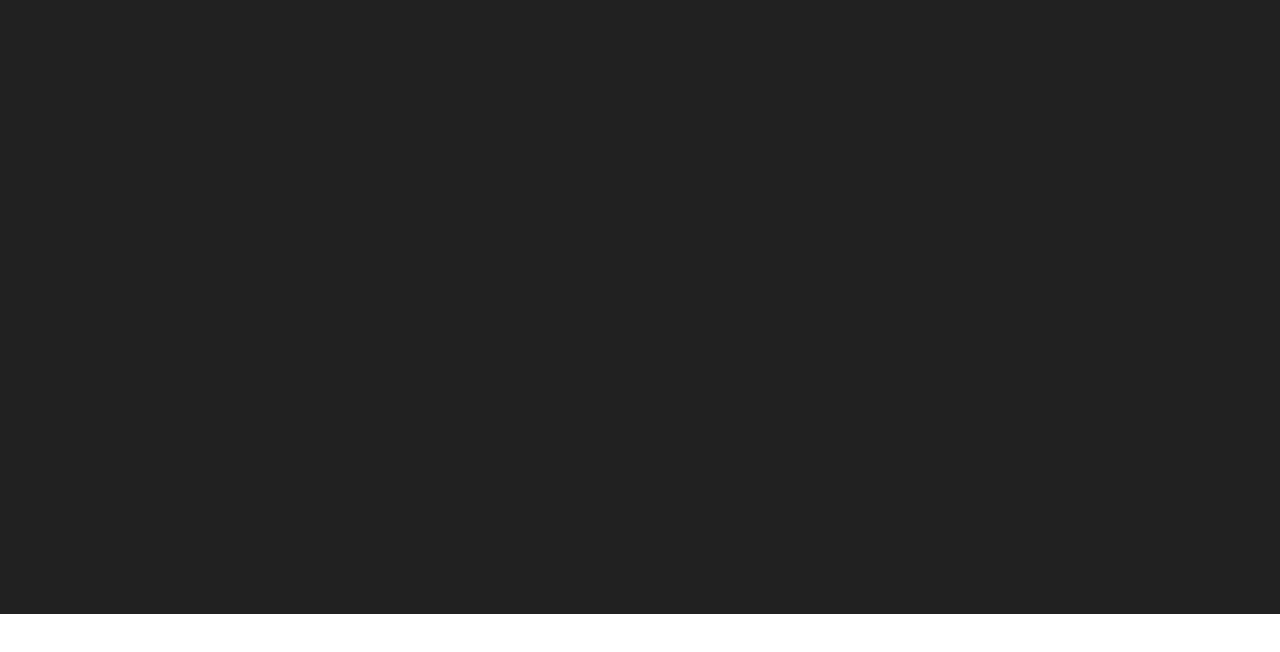
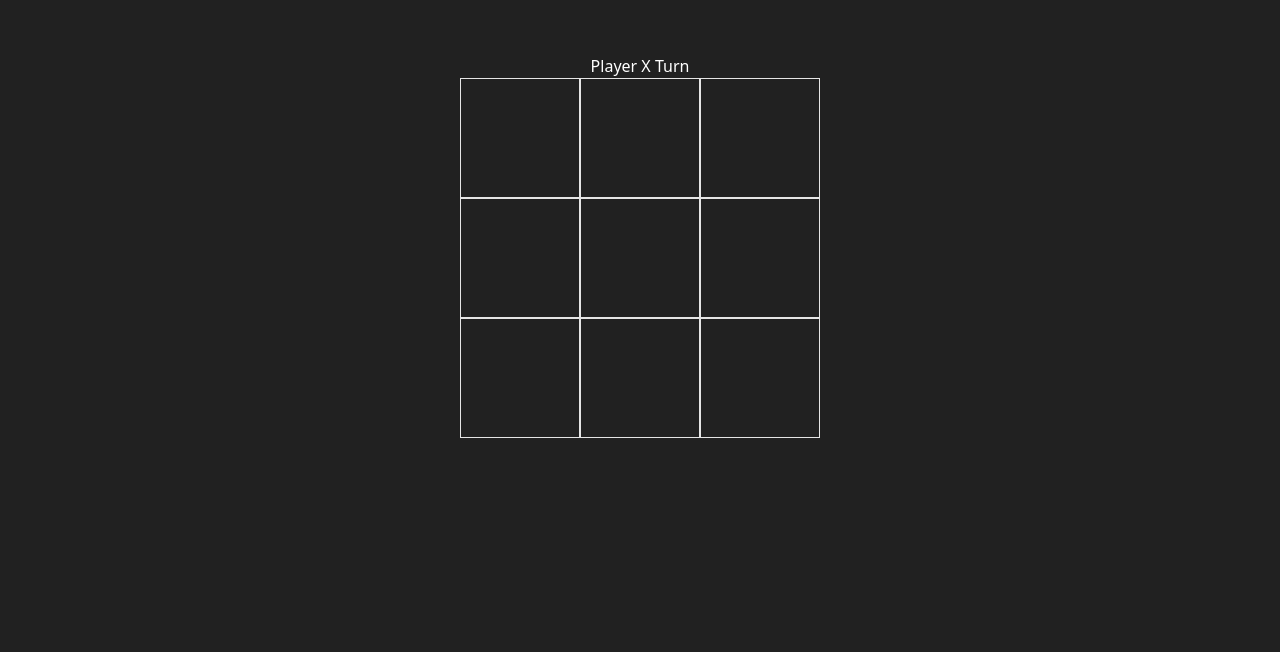
Before and after one commit to khushi28p/reactProjects, a React (Vite) app: page /tic-tac-toe in a window 1280 px wide. Shown: the part 186-838 px from the top of the page. Before the commit the page ends 800 px from the top, so only its background shows below. Built offline with nearby package versions, Linux system fonts and the light colour scheme.

Commit message:
tic-tac-toe added

```diff
--- a/src/App.jsx
+++ b/src/App.jsx
@@ -4,7 +4,7 @@ import { Routes, Route } from 'react-router-dom'
 import ReactForm from './components/ReactForm'
 import JokesGenerator from './components/JokesGenerator'
 import PasswordValidator from './components/PasswordValidator'
-import TicTacToe from './components/TicTacToe'
+import Board from './components/TicTacToeGame/Board'
 
 const App = () => {
   return (
@@ -13,7 +13,7 @@ const App = () => {
         <Route path="/form" element={<ReactForm />} />
         <Route path="/jokes" element={<JokesGenerator />} />
         <Route path='/password-validator' element={<PasswordValidator />} />
-        <Route path='/tic-tac-toe' element={<TicTacToe />} />
+        <Route path='/tic-tac-toe' element={<Board />} />
       </Routes>
     </div>
   )
--- a/src/components/TicTacToe.jsx
+++ /dev/null
@@ -1,11 +0,0 @@
-import React from 'react'
-
-const TicTacToe = () => {
-  return (
-    <div>
-
-    </div>
-  )
-}
-
-export default TicTacToe
--- /dev/null
+++ b/src/components/TicTacToeGame/Board.jsx
@@ -0,0 +1,71 @@
+import React, { useState } from 'react'
+import Square from './Square'
+import { Button } from '@/components/ui/button';
+
+const Board = () => {
+    const [state, setState] = useState(Array(9).fill(null));
+    const [isXTurn, setIsXTurn] = useState(true);
+    const checkWinner = () => {
+        const winnerLogic = [
+            [0,1,2],
+            [3,4,5],
+            [6,7,8],
+            [0,3,6],
+            [1,4,7],
+            [2,5,8],
+            [0,4,8],
+            [2,4,6],
+        ];
+
+        for (let logic of winnerLogic){
+            const [a, b, c] = logic;
+            if(state[a] && state[a] === state[b] && state[b] === state[c]){
+                return state[a];
+            }
+        }
+        return false;
+    }
+
+    const isWinner = checkWinner();
+
+    const handleClick = (index) => {
+        if(state[index] !== null) {
+            return ;
+        }
+        const copyState = [...state];
+        copyState[index] = isXTurn ? 'X' :'O';
+        setState(copyState);
+        setIsXTurn(!isXTurn);
+    }
+
+    const handleReset = () => {
+        setState(Array(9).fill(null));
+        setIsXTurn(true);
+    }
+
+  return (
+    <div className='flex flex-col align-center justify-center items-center h-screen'>
+        {isWinner ? (<>{isWinner} won the game <Button onClick={() => handleReset()} className='mt-2'>Play again</Button></> ) : (<>
+            <h4>Player {isXTurn ? 'X' : 'O'} Turn</h4>
+            <div className='flex space-evenly justify-center'>
+            <Square onClick={() => handleClick(0)} value={state[0]} />
+            <Square onClick={() => handleClick(1)} value={state[1]} />
+            <Square onClick={() => handleClick(2)} value={state[2]} />
+            </div>
+            <div className='flex space-evenly justify-center'>
+            <Square onClick={() => handleClick(3)} value={state[3]} />
+            <Square onClick={() => handleClick(4)} value={state[4]} />
+            <Square onClick={() => handleClick(5)} value={state[5]} />
+            </div>
+            <div className='flex space-evenly justify-center'>
+            <Square onClick={() => handleClick(6)} value={state[6]} />
+            <Square onClick={() => handleClick(7)} value={state[7]} />
+            <Square onClick={() => handleClick(8)} value={state[8]} />
+        </div>
+      </>)}
+
+    </div>
+  )
+}
+
+export default Board
--- /dev/null
+++ b/src/components/TicTacToeGame/Square.jsx
@@ -0,0 +1,11 @@
+import React from 'react'
+
+const Square = (props) => {
+  return (
+    <div onClick={props.onClick} className='flex h-30 w-30 border justify-center align-center items-center'>
+      <h5>{props.value}</h5>
+    </div>
+  )
+}
+
+export default Square
```
